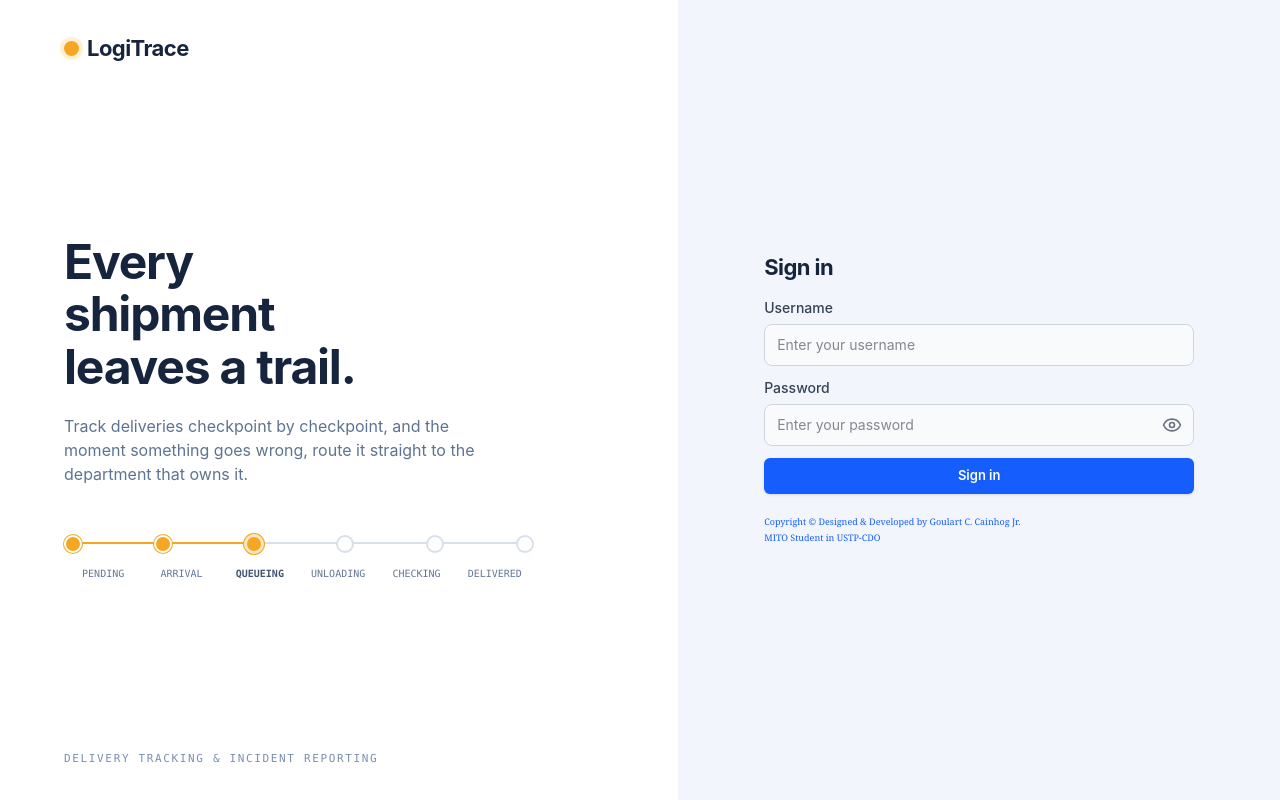
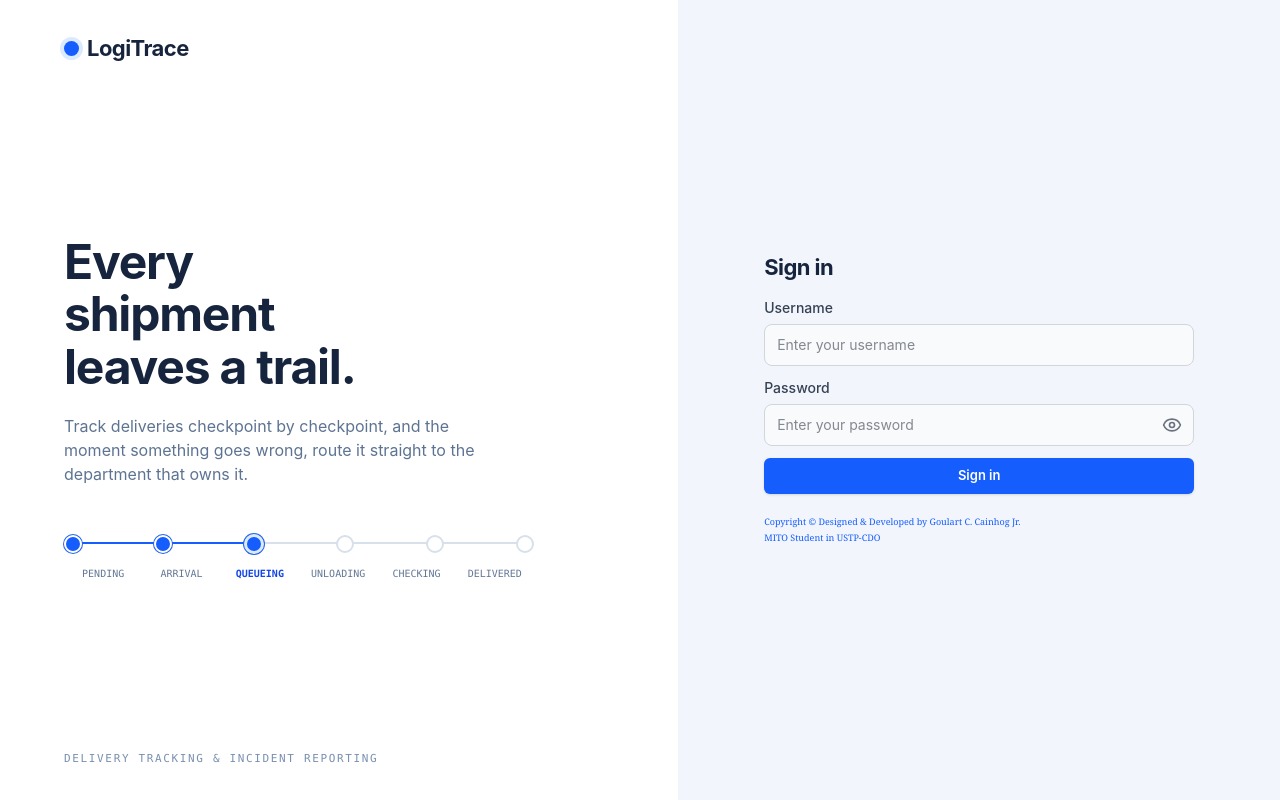
Before and after one commit to cijieee2003/LogiTrace---Copy, a React (Vite) app in the folder frontend/: page /login in a window 1280 px wide. Built offline with nearby package versions, Linux system fonts and the light colour scheme; no server answers.

Commit message:
change color sa auth

```diff
--- a/frontend/src/Views/Layout/Auth.jsx
+++ b/frontend/src/Views/Layout/Auth.jsx
@@ -1,3 +1,4 @@
+
 import React from "react";
 import { Navigate, Outlet } from "react-router-dom";
 import { useStateContext } from "../../context/AuthProvider";
@@ -28,24 +29,19 @@ const Auth = () => {
     <div className="min-h-screen w-full overflow-x-hidden bg-[#f2f6fc]">
       <div className="flex min-h-screen flex-col lg:flex-row">
 
-        {/*
-            LEFT SIDE - DESKTOP ONLY
-        = */}
+        {/* LEFT SIDE - DESKTOP ONLY */}
         <section className="hidden lg:flex lg:min-h-screen lg:w-[53%] lg:flex-col lg:justify-between lg:bg-white lg:px-14 lg:py-8 xl:px-16">
 
-          {/*  HEADER  */}
+          {/* HEADER */}
           <div className="flex items-center justify-between">
-
             {/* LOGITRACE LOGO */}
             <div className="flex items-center gap-2 text-[22px] font-bold tracking-tight text-[#17243d]">
-              <span className="h-[15px] w-[15px] rounded-full bg-[#f5a623] shadow-[0_0_0_4px_#fff0d2]" />
+              <span className="h-[15px] w-[15px] rounded-full bg-blue-600 shadow-[0_0_0_4px_#dbeafe]" />
               <span>LogiTrace</span>
             </div>
-
-
           </div>
 
-          {/*  BRAND CONTENT  */}
+          {/* BRAND CONTENT */}
           <div className="w-full max-w-xl">
 
             {/* MAIN TITLE */}
@@ -62,28 +58,27 @@ const Auth = () => {
               the department that owns it.
             </p>
 
-            {/*  DELIVERY TRACK  */}
+            {/* DELIVERY TRACK */}
             <div className="mt-12 max-w-[470px]">
-
               <div className="relative">
 
                 {/* BACKGROUND LINE */}
                 <div className="absolute left-2 right-2 top-2 h-[2px] bg-[#d7e0eb]" />
 
                 {/* ACTIVE LINE */}
-                <div className="absolute left-2 top-2 h-[2px] w-[38%] bg-[#f5a623]" />
+                <div className="absolute left-2 top-2 h-[2px] w-[38%] bg-blue-600" />
 
                 {/* DOTS */}
                 <div className="relative flex items-center justify-between">
 
                   {/* PENDING */}
-                  <span className="h-[18px] w-[18px] rounded-full border-2 border-white bg-[#f5a623] shadow-[0_0_0_1px_#f5a623]" />
+                  <span className="h-[18px] w-[18px] rounded-full border-2 border-white bg-blue-600 shadow-[0_0_0_1px_#2563eb]" />
 
                   {/* ARRIVAL */}
-                  <span className="h-[18px] w-[18px] rounded-full border-2 border-white bg-[#f5a623] shadow-[0_0_0_1px_#f5a623]" />
+                  <span className="h-[18px] w-[18px] rounded-full border-2 border-white bg-blue-600 shadow-[0_0_0_1px_#2563eb]" />
 
                   {/* QUEUEING */}
-                  <span className="h-5 w-5 rounded-full border-[3px] border-[#f9e8c7] bg-[#f5a623] shadow-[0_0_0_1px_#f5a623]" />
+                  <span className="h-5 w-5 rounded-full border-[3px] border-blue-100 bg-blue-600 shadow-[0_0_0_1px_#2563eb]" />
 
                   {/* UNLOADING */}
                   <span className="h-[18px] w-[18px] rounded-full border-2 border-[#d7e0eb] bg-white" />
@@ -93,50 +88,37 @@ const Auth = () => {
 
                   {/* DELIVERED */}
                   <span className="h-[18px] w-[18px] rounded-full border-2 border-[#d7e0eb] bg-white" />
-
                 </div>
 
                 {/* LABELS */}
                 <div className="mt-3 flex text-center font-mono text-[10px] text-[#637895]">
-
                   <span className="w-1/6">PENDING</span>
-
                   <span className="w-1/6">ARRIVAL</span>
 
-                  <span className="w-1/6 font-bold text-[#405675]">
+                  <span className="w-1/6 font-bold text-blue-700">
                     QUEUEING
                   </span>
 
                   <span className="w-1/6">UNLOADING</span>
-
                   <span className="w-1/6">CHECKING</span>
-
                   <span className="w-1/6">DELIVERED</span>
-
                 </div>
-
               </div>
-
             </div>
-
           </div>
 
-           {/* FOOTER   */}
+          {/* FOOTER */}
           <div className="font-mono text-[11px] uppercase tracking-[0.15em] text-[#7890b0]">
             Delivery Tracking &amp; Incident Reporting
           </div>
-
         </section>
 
-        {/* RIGHT SIDE - LOGIN MOBILE = FULL SCREEN DESKTOP = RIGHT SIDE */}
+        {/* RIGHT SIDE - LOGIN */}
         <section className="flex min-h-screen w-full flex-1 items-center justify-center bg-[#f2f6fc] px-6 py-8 sm:px-10 landscape:py-4 lg:min-h-screen lg:w-[47%] lg:px-12 lg:py-10 xl:px-16">
-
           <div className="w-full max-w-[448px] landscape:max-w-[430px]">
             <Outlet />
           </div>
-
         </section>
-
       </div>
     </div>
   );
```
